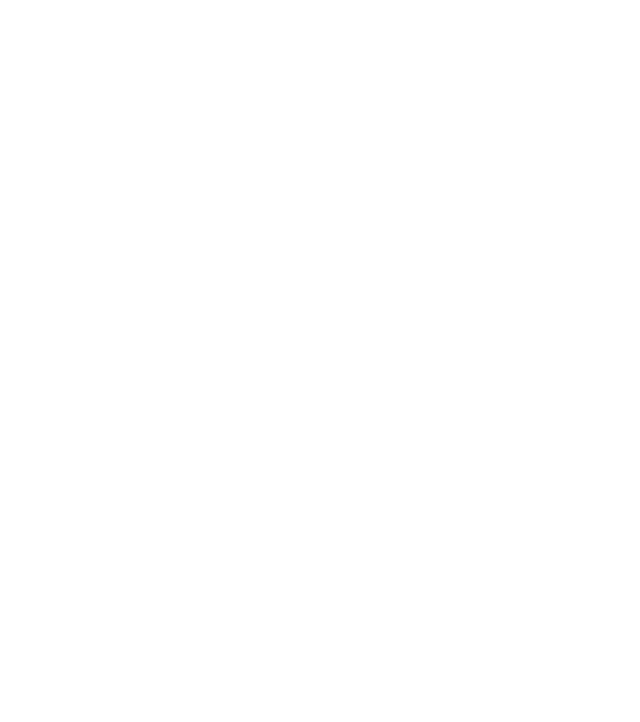
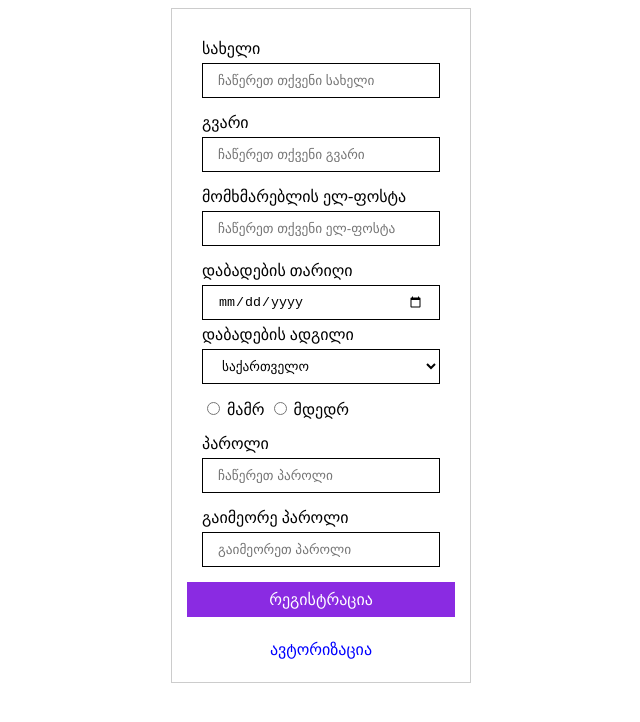
Before and after one commit to anano303/authorization, a plain HTML site: page registration.html in a window 1280 px wide. Shown: the whole page, without its empty margins (319-959 px from the left). Drawn offline with Linux system fonts and the light colour scheme.

Commit message:
registration

```diff
--- a/registration.html
+++ b/registration.html
@@ -0,0 +1,71 @@
+<!DOCTYPE html>
+<html lang="en">
+<head>
+    <meta charset="UTF-8">
+    <meta http-equiv="X-UA-Compatible" content="IE=edge">
+    <meta name="viewport" content="width=device-width, initial-scale=1.0">
+    <title>registration</title>
+    <link rel="stylesheet" href="style.css">
+</head>
+<body>
+    <div class="container">
+        <div class="auth-for-container">
+            <form action="" method="get">
+    <div class="form-group">
+    <label class="text-input-label" for="name">სახელი</label>
+    <input class="text-input"type ="name" name="name" id="name" placeholder="ჩაწერეთ თქვენი სახელი">
+    </div>
+    <div class="form-group">
+        <label class="text-input-label" for="lastname">გვარი</label>
+        <input  class="text-input"type ="lastname" name="lastname" id="lastname" placeholder="ჩაწერეთ თქვენი გვარი">
+        </div>
+        <div class="form-group">
+            <label class="text-input-label" for="email">მომხმარებლის ელ-ფოსტა</label>
+            <input type class="text-input" ="email" name="email" id="email" placeholder="ჩაწერეთ თქვენი ელ-ფოსტა">
+            </div>
+        <div class="form-group">
+            <label class="text-input-label" for="date">დაბადების თარიღი</label>
+            <input class="text-input" type="date" name="birthdate" id="date">
+            <div class="group">
+                <label class="text-input-label" for="birthplace">დაბადების ადგილი</label>
+            <select class="locations" >
+                <option> საქართველო </option>
+                <option> საბერძნეთი </option>
+                <option> ამერიკა </option>
+                <option> თურქეთი </option>
+                <option> რუსეთი </option>
+            </select>
+        </div>
+            </div>
+            <div class="form-group">
+                <div class="sex-container">
+            <input type="radio" name="sex">
+            <label for="sex">მამრ</label>
+            </div>
+            <div class="sex-container">
+            <input type="radio" name="sex">
+            <label for="sex">მდედრ</label>
+        </div>
+           </div>
+
+
+            <div class="form-group">
+            <label class="text-input-label" for="date">პაროლი</label>
+            <input class="text-input" type="password" name="password" id="pass" placeholder="ჩაწერეთ პაროლი">
+        </div>
+            <div class="form-group">
+            <label class="text-input-label" for="date">გაიმეორე პაროლი</label>
+            <input class="text-input" type="password" name="password" id="pass" placeholder="გაიმეორეთ პაროლი">
+
+        </div>
+
+        <button class="btn btn-primary w-100 mb-15">რეგისტრაცია</button>
+        <a class="btn btn-link" href="auth.html">ავტორიზაცია</a>
+            </div>
+
+
+
+
+    </div>
+</body>
+</html>
--- a/style.css
+++ b/style.css
@@ -11,30 +11,65 @@
     box-sizing: border-box;
 
 }
-.auth-for-container .textinputlabel {
+.auth-for-container .text-input-label,
+.auth-for-container .text-input {
 display: block;
 margin-bottom: 5px;
 }
-.group {
+
+.form-group {
 margin: 15px;
 }
-.auth-for-container .textinput{
-    height: 30px;
+
+.auth-for-container .text-input,
+.auth-for-container .locations  {
+    height: 35px;
+    display: block;
     width: 100%;
     box-sizing: border-box;
+    padding-left: 15px;
+    padding-right: 15px;
+    border: 1px solid black;
 }
-.button{
-    display: block;
+.auth-for-container .locations {
+background-color: white;
+
+}
+
+    .form-group {
+        margin-bottom: 15px;
+    }
+.w-100 {
     width: 100%;
-    height: 35px;
-    background-color: blueviolet;
-    border: 0;
-    color: white;
-    cursor: pointer;
+}
+.mb-15 {
     margin-bottom: 15px;
 }
-.resetpass {
-    display: block;
-    text-align: center;
-    font-size: 12px;
+
+.btn{
+display: block;
+font-size: 16px;
+height: 35px;
+text-align: center;
+border: 0;
+cursor: pointer;
+    }
+
+    .btn-primary {
+        background-color: blueviolet;
+        color: white;
+    }
+
+    .btn-link {
+text-decoration: none;
+line-height: 35px;
+color: blue;
+    }
+    .btn-link:hover{
+        text-decoration: underline;
+    }
+
+
+.sex-container {
+    display: inline-block;
 }
```
Also changed, not shown: auth.html (+12 -10 lines), reset.html (added, +31 -0 lines).
